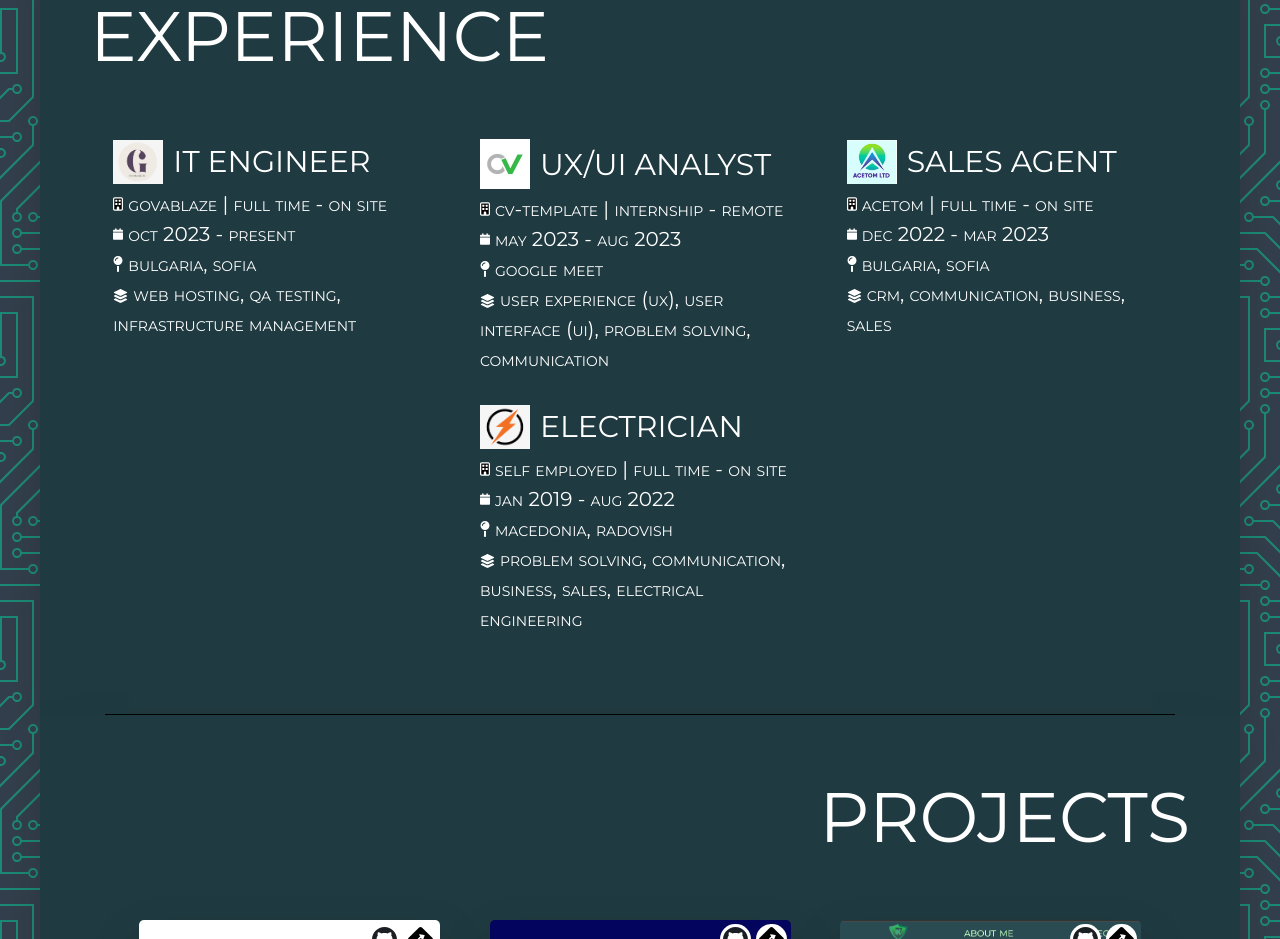
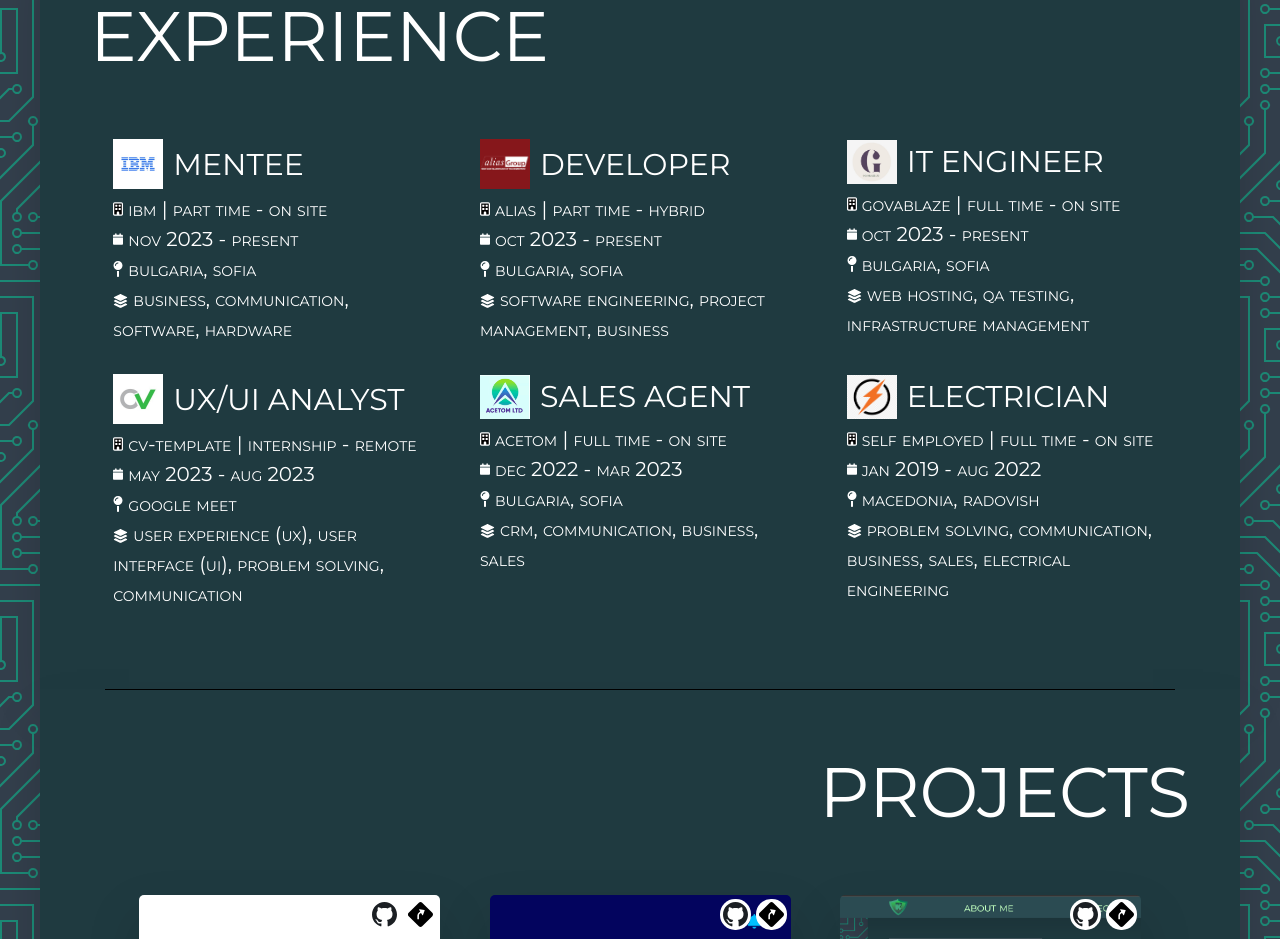
Before and after one commit to lazarevkristijan/Portfolio, a Next.js app: page / in a window 1280 px wide. Shown: the part 1160-2099 px from the top of the page. Built offline with nearby package versions, Linux system fonts and the light colour scheme.

Commit message:
new experiences

```diff
--- a/constants/index.js
+++ b/constants/index.js
@@ -2,7 +2,7 @@
 
 export const navText = [
   {
-    name: 'home',
+    name: "home",
   },
   {
     name: "about me",
@@ -24,9 +24,9 @@
 
 export const navIcons = [
   {
-name: 'home',
-},
-{
+    name: "home",
+  },
+  {
     name: "about_me",
     url: "aboutMe",
   },
@@ -241,6 +241,28 @@
 
 export const workExperiences = [
   {
+    title: "MENTEE",
+    imgSrc: "ibm.jfif",
+    company: "ibm",
+    periodFrom: "nov 2023",
+    periodTo: "present",
+    employmentType: "part time",
+    location: "bulgaria, sofia",
+    locationType: "on site",
+    skills: "business, communication, software, hardware",
+  },
+  {
+    title: "DEVELOPER",
+    imgSrc: "alias.png",
+    company: "alias",
+    periodFrom: "oct 2023",
+    periodTo: "present",
+    employmentType: "part time",
+    location: "bulgaria, sofia",
+    locationType: "hybrid",
+    skills: "software engineering, project management, business",
+  },
+  {
     title: "IT ENGINEER",
     imgSrc: "govablaze.jpg",
     company: "govablaze",
```
Also changed, not shown: public/experienceIcons/alias.png (added), public/experienceIcons/ibm.jfif (added).
